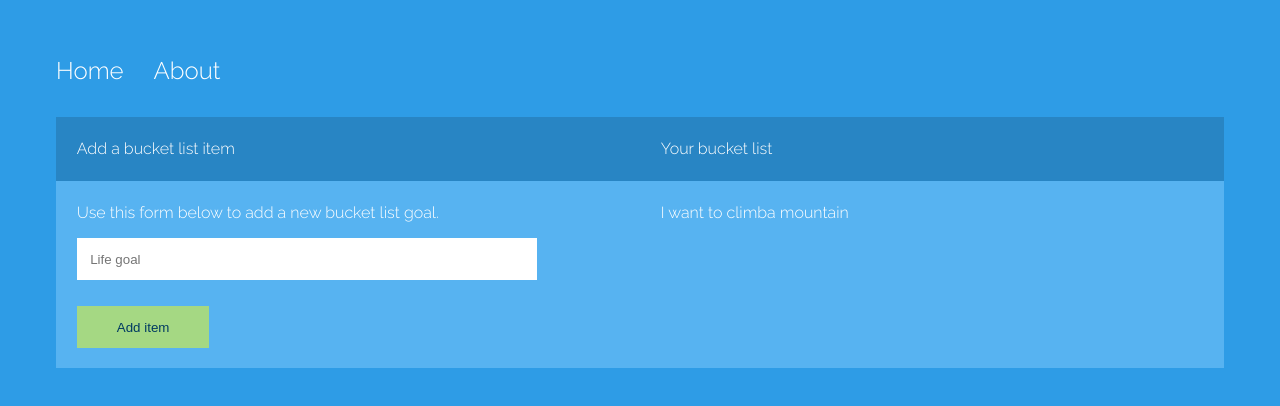
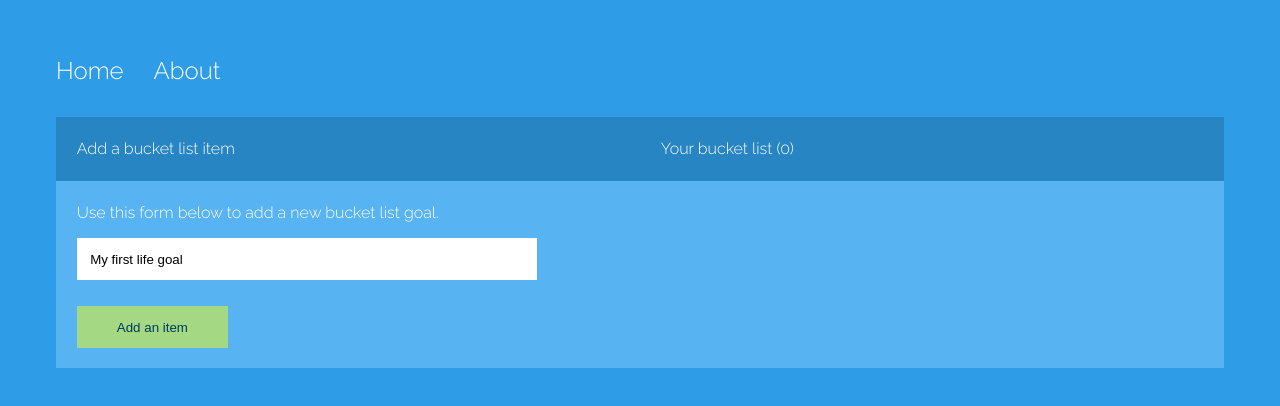
Before and after one commit to JesusTafolla/ng5-web, an Angular app: page / in a window 1280 px wide. Shown: the top 406 px of the page. Built offline with nearby package versions, Linux system fonts and the light colour scheme.

Commit message:
Add interpolation features to close #5

```diff
--- a/src/app/app.module.ts
+++ b/src/app/app.module.ts
@@ -1,6 +1,7 @@
 import { NgModule } from '@angular/core';
 import { BrowserModule } from '@angular/platform-browser';
 
+import { FormsModule } from '@angular/forms';
 import { AppRoutingModule } from './app-routing.module';
 import { AppComponent } from './app.component';
 import { HomeComponent } from './home/home.component';
@@ -14,7 +15,8 @@
   ],
   imports: [
     BrowserModule,
-    AppRoutingModule
+    AppRoutingModule,
+    FormsModule
   ],
   providers: [],
   bootstrap: [AppComponent]
--- a/src/app/home/home.component.css
+++ b/src/app/home/home.component.css
@@ -33,7 +33,7 @@
 }
 
 .life-container{
-    background: #3fa0e1;
+    background: #2885c4;
     padding: .5em;
     font-weight: bold;
     cursor: pointer;
--- a/src/app/home/home.component.html
+++ b/src/app/home/home.component.html
@@ -3,7 +3,7 @@
         <p>Add a bucket list item</p>
     </div>
     <div class="col">
-        <p>Your bucket list</p>
+        <p>Your bucket list ({{ itemCount }})</p>
     </div>
 </div>
 
@@ -12,13 +12,13 @@
         <p class="sm">Use this form below to add a new bucket list goal.</p>
 
         <form>
-            <input type="text" class="text" name="item" placeholder="Life goal">
-            <input type="submit" class="btn" value="Add item">
+            <input type="text" class="text" name="item" placeholder="Life goal" [(ngModel)]="goalText">
+            <input type="submit" class="btn" [value]="btnText" (click)="addItem()">
         </form>
     </div>
     <div>
         <div class="col">
-            <p class="life container">I want to climba  mountain</p>
+            <p class="life-container" *ngFor="let goal of goals">{{goal}}</p>
         </div>
     </div>
 </div>
--- a/src/app/home/home.component.ts
+++ b/src/app/home/home.component.ts
@@ -7,9 +7,21 @@
 })
 export class HomeComponent implements OnInit {
 
+  itemCount: number=0;
+  btnText: string = 'Add an item';
+  goalText: string ='My first life goal';
+  goals:string[] =[];
+
   constructor() { }
 
   ngOnInit(): void {
+    this.itemCount=this.goals.length;
+  }
+
+  addItem(){
+    this.goals.push(this.goalText);
+    this.goalText='';
+    this.itemCount=this.goals.length;
   }
 
 }
```
